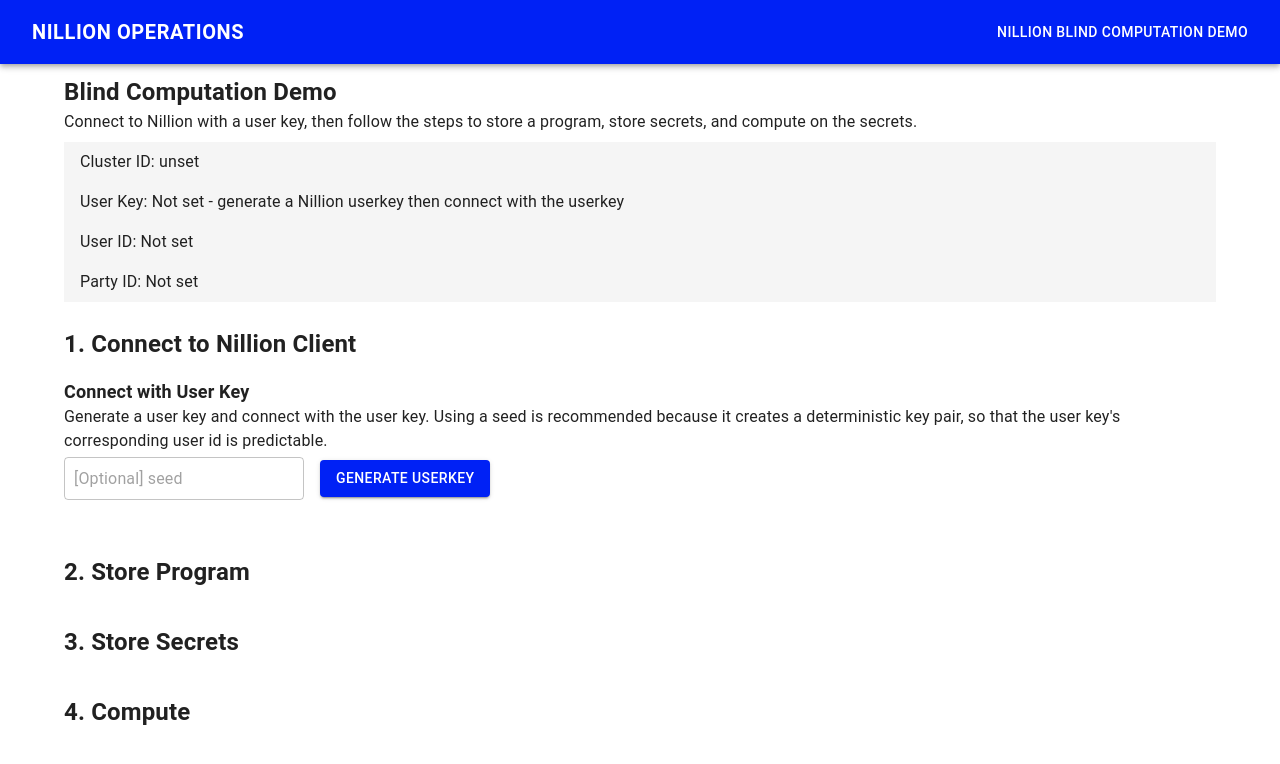
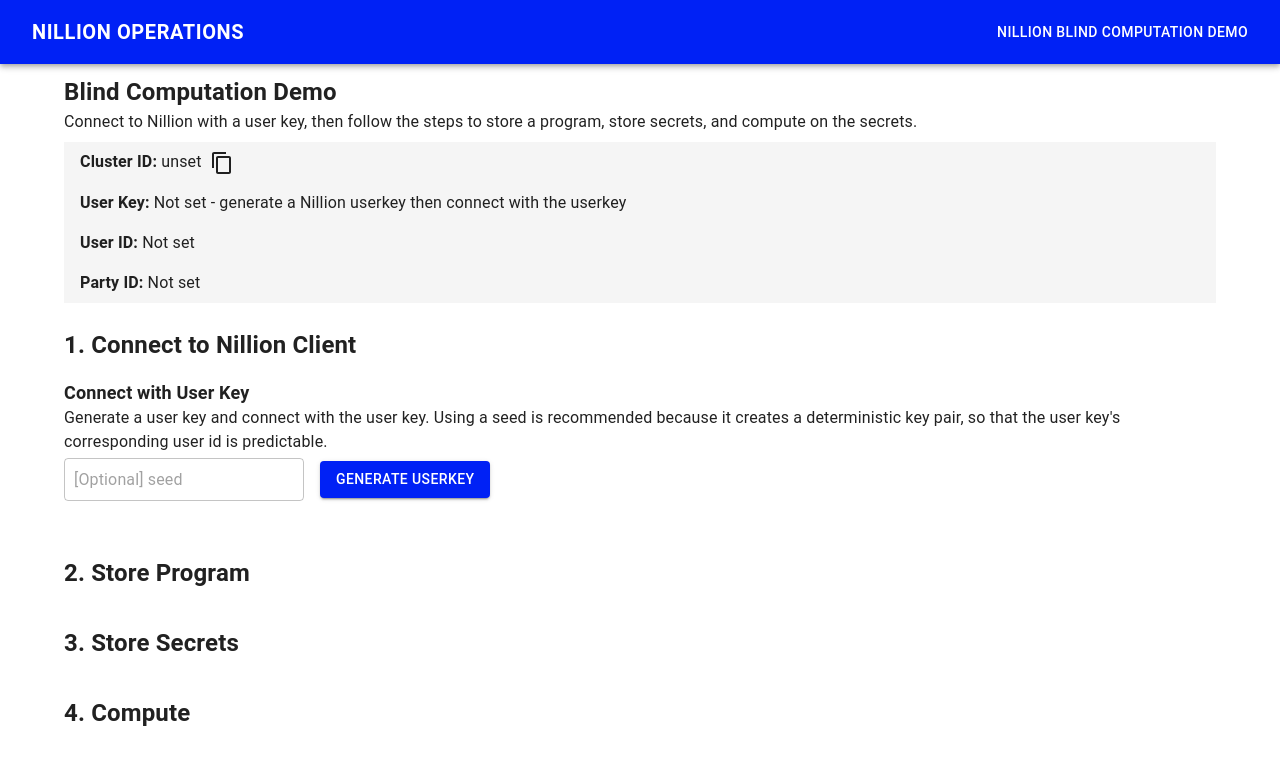
Before and after one commit to NillionNetwork/cra-nillion, a React app: page /compute in a window 1280 px wide. Shown: the top 764 px of the page. Built offline with nearby package versions, Linux system fonts and the light colour scheme; no server answers.

Commit message:
add copy paste

```diff
--- a/package.json
+++ b/package.json
@@ -15,6 +15,7 @@
     "buffer": "^6.0.3",
     "crypto-browserify": "^3.12.0",
     "react": "^18.3.1",
+    "react-copy-to-clipboard": "^5.1.0",
     "react-dom": "^18.3.1",
     "react-router-dom": "^6.23.1",
     "react-syntax-highlighter": "^15.5.0",
@@ -31,6 +32,7 @@
     "@babel/preset-typescript": "^7.24.7",
     "@tsconfig/recommended": "^1.0.6",
     "@types/react": "^18.3.3",
+    "@types/react-copy-to-clipboard": "^5.0.7",
     "@types/react-dom": "^18.3.0",
     "@types/react-syntax-highlighter": "^15.5.13",
     "autoprefixer": "^10.4.19",
--- a/src/nillion/components/ComputeForm.tsx
+++ b/src/nillion/components/ComputeForm.tsx
@@ -148,7 +148,12 @@
             displayList={!!computeResult}
             listItems={
               computeResult
-                ? [{ primary: `compute result: ${computeResult}` }]
+                ? [
+                    {
+                      displayText: `compute result: ${computeResult}`,
+                      copyText: computeResult,
+                    },
+                  ]
                 : []
             }
           />
--- a/src/nillion/components/ConnectionInfo.tsx
+++ b/src/nillion/components/ConnectionInfo.tsx
@@ -2,10 +2,11 @@
 import React, { useState, useEffect } from 'react';
 import { config } from '../helpers/nillion';
 import Box from '@mui/material/Box';
-import Button from '@mui/material/Button';
 import List from '@mui/material/List';
 import ListItem from '@mui/material/ListItem';
 import ListItemText from '@mui/material/ListItemText';
+import { truncateString } from '../helpers/truncateString';
+import CopyableString from './CopyableString';
 
 interface ConnectionInfoProps {
   client: NillionClient | null;
@@ -17,22 +18,68 @@
     <Box mb={2}>
       <List>
         <ListItem>
-          <ListItemText
-            primary={`Cluster ID: ${config.clusterId || 'Not set - update your .env file with Nillion network values'}`}
-          />
+          <ListItemText>
+            <strong>Cluster ID:</strong>{' '}
+            {config.clusterId ? (
+              <CopyableString
+                text={config.clusterId}
+                copyText={config.clusterId}
+                shouldTruncate={false}
+                descriptor="cluster id"
+              />
+            ) : (
+              'Not set - update your .env file with Nillion network values'
+            )}
+          </ListItemText>
         </ListItem>
         <ListItem>
-          <ListItemText
-            primary={`User Key: ${userkey || 'Not set - generate a Nillion userkey then connect with the userkey'}`}
-          />
+          <ListItemText>
+            <strong>User Key:</strong>{' '}
+            {userkey ? (
+              <CopyableString
+                text={userkey}
+                copyText={userkey}
+                shouldTruncate={true}
+                truncateLength={10}
+                descriptor="user key"
+              />
+            ) : (
+              'Not set - generate a Nillion userkey then connect with the userkey'
+            )}
+          </ListItemText>
+        </ListItem>
+
+        <ListItem>
+          <ListItemText>
+            <strong>User ID:</strong>{' '}
+            {client?.user_id ? (
+              <CopyableString
+                text={client?.user_id}
+                copyText={client?.user_id}
+                shouldTruncate={true}
+                truncateLength={10}
+                descriptor="user id"
+              />
+            ) : (
+              'Not set'
+            )}
+          </ListItemText>
         </ListItem>
         <ListItem>
-          <ListItemText primary={`User ID: ${client?.user_id || 'Not set'}`} />
-        </ListItem>
-        <ListItem>
-          <ListItemText
-            primary={`Party ID: ${client?.party_id || 'Not set'}`}
-          />
+          <ListItemText>
+            <strong>Party ID:</strong>{' '}
+            {client?.party_id ? (
+              <CopyableString
+                copyText={client?.party_id}
+                text={client?.party_id}
+                shouldTruncate={true}
+                truncateLength={10}
+                descriptor="party id"
+              />
+            ) : (
+              'Not set'
+            )}
+          </ListItemText>
         </ListItem>
       </List>
     </Box>
--- /dev/null
+++ b/src/nillion/components/CopyableString.tsx
@@ -0,0 +1,54 @@
+import React, { useState } from 'react';
+import { Box, Button, Snackbar } from '@mui/material';
+import { CopyToClipboard } from 'react-copy-to-clipboard';
+import ContentCopyIcon from '@mui/icons-material/ContentCopy';
+import CheckCircleOutlineIcon from '@mui/icons-material/CheckCircleOutline';
+import { truncateString } from '../helpers/truncateString';
+
+interface CopyableStringProps {
+  text: string;
+  copyText: string;
+  shouldTruncate?: boolean;
+  truncateLength?: number; // Optional prop to determine length of visible text
+  splitter?: string; // Optional prop for splitting text
+  descriptor?: string;
+}
+
+const CopyableString: React.FC<CopyableStringProps> = ({
+  text,
+  copyText,
+  shouldTruncate = false,
+  truncateLength = 10, // Default truncate length if not provided
+  splitter = null, // Default to null if no splitter is provided
+  descriptor = '',
+}) => {
+  const [copied, setCopied] = useState(false);
+
+  const handleCopy = () => {
+    setCopied(true);
+    setTimeout(() => setCopied(false), 2000); // Reset the copied state after 2 seconds
+  };
+
+  return (
+    <span>
+      <span>
+        {shouldTruncate
+          ? truncateString(text, truncateLength, truncateLength, splitter)
+          : text}
+      </span>
+      <CopyToClipboard text={copyText} onCopy={handleCopy}>
+        <span style={{ paddingLeft: '8px', cursor: 'pointer' }}>
+          {copied ? <CheckCircleOutlineIcon /> : <ContentCopyIcon />}
+        </span>
+      </CopyToClipboard>
+      <Snackbar
+        open={copied}
+        message={`Copied ${descriptor} to clipboard`}
+        autoHideDuration={2000}
+        onClose={() => setCopied(false)}
+      />
+    </span>
+  );
+};
+
+export default CopyableString;
--- a/src/nillion/components/PayButton.tsx
+++ b/src/nillion/components/PayButton.tsx
@@ -1,19 +1,13 @@
 import React from 'react';
-import {
-  Box,
-  Button,
-  CircularProgress,
-  List,
-  ListItem,
-  ListItemText,
-} from '@mui/material';
+import { Box, Button, CircularProgress, List, ListItem } from '@mui/material';
+import CopyableString from './CopyableString';
 
 interface PayButtonProps {
   buttonText: string;
   onClick: () => void;
   loading?: boolean;
   displayList?: boolean;
-  listItems?: { primary: string }[];
+  listItems?: { displayText: string; copyText: string }[];
 }
 
 const PayButton: React.FC<PayButtonProps> = ({
@@ -39,7 +33,11 @@
         <List>
           {listItems.map((item, index) => (
             <ListItem key={index}>
-              <ListItemText primary={item.primary} />
+              <CopyableString
+                text={item.displayText}
+                copyText={item.copyText}
+                shouldTruncate={false}
+              />
             </ListItem>
           ))}
         </List>
--- a/src/nillion/components/RetrieveSecretForm.tsx
+++ b/src/nillion/components/RetrieveSecretForm.tsx
@@ -142,14 +142,20 @@
               />
             </ListItem>
           </List>
+
           <PayButton
-            buttonText="Pay and retrieve secret"
+            buttonText="Pay and retrieve"
             onClick={handlePayAndRetrieve}
             loading={loadingPayment}
             displayList={!!retrievedValue}
             listItems={
               retrievedValue
-                ? [{ primary: `Retrieved value: ${retrievedValue}` }]
+                ? [
+                    {
+                      displayText: `Retrieved value: ${retrievedValue}`,
+                      copyText: retrievedValue,
+                    },
+                  ]
                 : []
             }
           />
--- a/src/nillion/components/StoreProgramForm.tsx
+++ b/src/nillion/components/StoreProgramForm.tsx
@@ -97,7 +97,7 @@
     }
   };
 
-  const handlePayAndRetrieve = async () => {
+  const handlePayAndStoreProgram = async () => {
     if (nillionClient && quote?.operation) {
       setLoadingPayment(true);
       const [nilChainClient, nilChainWallet] =
@@ -195,13 +195,21 @@
               />
             </ListItem>
           </List>
+
           <PayButton
             buttonText="Pay and store program"
-            onClick={handlePayAndRetrieve}
+            onClick={handlePayAndStoreProgram}
             loading={loadingPayment}
             displayList={!!programId}
             listItems={
-              programId ? [{ primary: `program id: ${programId}` }] : []
+              programId
+                ? [
+                    {
+                      displayText: `program id: ${programId}`,
+                      copyText: programId,
+                    },
+                  ]
+                : []
             }
           />
         </Box>
--- a/src/nillion/components/StoreSecretForm.tsx
+++ b/src/nillion/components/StoreSecretForm.tsx
@@ -316,8 +316,14 @@
             listItems={
               lastStoredSecret
                 ? [
-                    { primary: `store id: ${lastStoredSecret.storeId}` },
-                    { primary: `secret name: ${lastStoredSecret.name}` },
+                    {
+                      displayText: `store id:${lastStoredSecret.storeId}`,
+                      copyText: lastStoredSecret.storeId,
+                    },
+                    {
+                      displayText: `secret name: ${lastStoredSecret.name}`,
+                      copyText: lastStoredSecret.name,
+                    },
                   ]
                 : []
             }
--- a/src/nillion/components/UpdateSecretForm.tsx
+++ b/src/nillion/components/UpdateSecretForm.tsx
@@ -242,8 +242,14 @@
             listItems={
               lastStoredSecret
                 ? [
-                    { primary: `store id: ${lastStoredSecret.storeId}` },
-                    { primary: `secret name: ${lastStoredSecret.name}` },
+                    {
+                      displayText: `store id:${lastStoredSecret.storeId}`,
+                      copyText: lastStoredSecret.storeId,
+                    },
+                    {
+                      displayText: `secret name: ${lastStoredSecret.name}`,
+                      copyText: lastStoredSecret.name,
+                    },
                   ]
                 : []
             }
--- /dev/null
+++ b/src/nillion/helpers/truncateString.ts
@@ -0,0 +1,20 @@
+export const truncateString = (
+  str: string,
+  N: number = 10,
+  M: number = 10,
+  splitter: string | null = null
+): string => {
+  if (str.length <= N + M) {
+    return str; // No truncation needed
+  }
+
+  if (splitter) {
+    const parts = str.split(splitter);
+    const truncatedParts = parts.map((part) => truncateString(part, N, M));
+    return truncatedParts.join(splitter);
+  } else {
+    const start = str.slice(0, N);
+    const end = M > 0 ? str.slice(-M) : '';
+    return `${start}...${end}`;
+  }
+};
```
Also changed, not shown: 1 other file (tests, documents, lock files or other folders).
